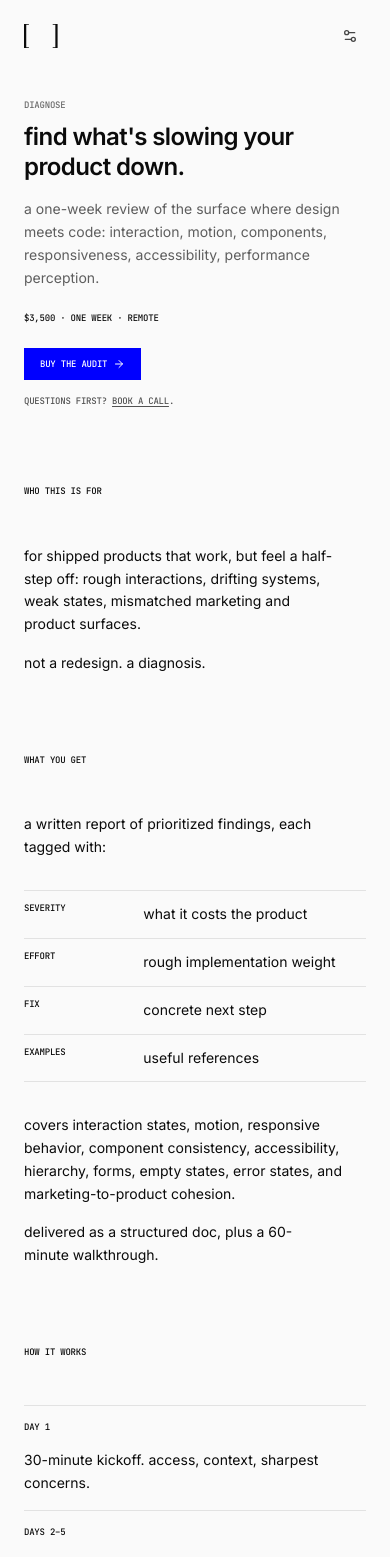
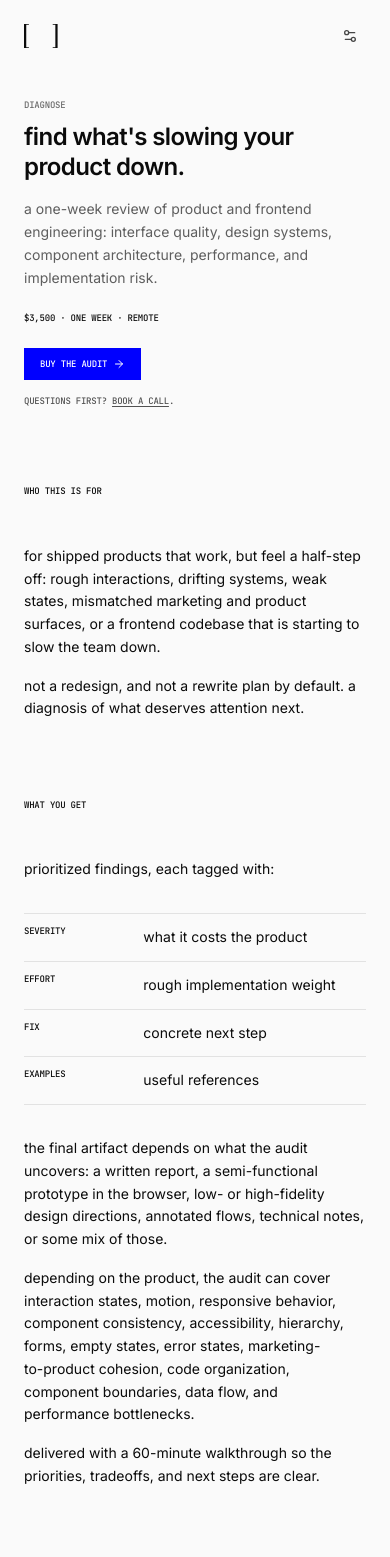
Before and after one commit to thirdindexco/site, a Next.js app: page /audit in a window 390 px wide. Shown: the top 1557 px of the page. Built offline with nearby package versions, Linux system fonts and the light colour scheme; no server answers.

Commit message:
update copy

```diff
--- a/app/_lib/engagements.ts
+++ b/app/_lib/engagements.ts
@@ -16,7 +16,7 @@ export const ENGAGEMENTS: readonly Engagement[] = [
     title: "audit",
     meta: "$3,500 · one week",
     description:
-      "interface, system, motion, and frontend review. prioritized fixes, written clearly.",
+      "review of the product's design and frontend engineering, from interface to architecture.",
     href: "/audit",
   },
   {
--- a/app/audit/page.tsx
+++ b/app/audit/page.tsx
@@ -8,7 +8,7 @@ import { GRID } from "../_lib/layout";
 
 const pageTitle = "audit — third index";
 const pageDescription =
-  "A one-week review of product interfaces, design systems, motion, and frontend implementation. Prioritized fixes, written clearly.";
+  "A one-week product and frontend engineering audit spanning interface quality, design systems, implementation, performance, and architecture.";
 
 export const metadata: Metadata = {
   title: pageTitle,
@@ -55,9 +55,9 @@ const schedule: [string, string][] = [
   ],
   [
     "days 2–5",
-    "product, key flows, design system, component library, marketing surface.",
+    "product flows, design system, component architecture, codebase structure, marketing surface.",
   ],
-  ["day 6", "report delivered."],
+  ["day 6", "findings and recommended next steps delivered."],
   [
     "day 7",
     "walkthrough call. q&a, priorities, next steps.",
@@ -67,11 +67,15 @@ const schedule: [string, string][] = [
 const faqs: FaqItem[] = [
   {
     q: "how is this different from a design review or a UX audit?",
-    a: "it looks at the surface where design meets code: interaction, motion, components, responsiveness, accessibility, and polish. not just screens in isolation.",
+    a: "it looks at the full web surface where design meets code: interaction, motion, components, responsiveness, accessibility, performance, and implementation quality. not just screens in isolation.",
+  },
+  {
+    q: "can it cover deeper frontend architecture?",
+    a: "yes. the audit can stay close to surface quality, go deeper into component architecture and frontend systems, or balance both depending on what is slowing the product down.",
   },
   {
     q: "we already have designers. why would we need this?",
-    a: "designers see intent. engineers see implementation. the audit looks at the shipped gap between them.",
+    a: "designers see intent. engineers see implementation. the audit looks at the shipped gap between them, and the system decisions underneath that gap.",
   },
   {
     q: "what if we just want you to fix the stuff yourself?",
@@ -131,9 +135,9 @@ export default function AuditPage() {
               find what's slowing your product down.
             </h1>
             <p className="max-w-[60ch] pt-4 font-sans text-sm leading-relaxed text-foreground/65 md:pt-5 md:text-base">
-              a one-week review of the surface where design meets code:
-              interaction, motion, components, responsiveness, accessibility,
-              performance perception.
+              a one-week review of product and frontend engineering:
+              interface quality, design systems, component architecture,
+              performance, and implementation risk.
             </p>
             <p className="pt-6 font-mono text-3xs font-medium uppercase tracking-tight md:pt-8">
               $3,500 · one week · remote
@@ -164,12 +168,14 @@ export default function AuditPage() {
           </div>
           <div className="col-span-12 pt-6 md:col-span-9 md:col-start-4 md:pt-0">
             <p className="font-sans text-sm leading-relaxed text-pretty md:text-base">
-              for shipped products that work, but feel a half-step off:
-              rough interactions, drifting systems, weak states, mismatched
-              marketing and product surfaces.
+              for shipped products that work, but feel a half-step off: rough
+              interactions, drifting systems, weak states, mismatched marketing
+              and product surfaces, or a frontend codebase that is starting to
+              slow the team down.
             </p>
             <p className="pt-4 font-sans text-sm leading-relaxed text-pretty md:text-base">
-              not a redesign. a diagnosis.
+              not a redesign, and not a rewrite plan by default. a diagnosis of
+              what deserves attention next.
             </p>
           </div>
         </section>
@@ -182,7 +188,7 @@ export default function AuditPage() {
           </div>
           <div className="col-span-12 pt-6 md:col-span-9 md:col-start-4 md:pt-0">
             <p className="font-sans text-sm leading-relaxed text-pretty md:text-base">
-              a written report of prioritized findings, each tagged with:
+              prioritized findings, each tagged with:
             </p>
             <dl className="mt-8 border-y border-[color:var(--panel-border)]">
               {deliverables.map(([term, def], i) => (
@@ -204,12 +210,21 @@ export default function AuditPage() {
               ))}
             </dl>
             <p className="pt-8 font-sans text-sm leading-relaxed text-pretty md:text-base">
-              covers interaction states, motion, responsive behavior,
-              component consistency, accessibility, hierarchy, forms, empty
-              states, error states, and marketing-to-product cohesion.
+              the final artifact depends on what the audit uncovers: a written
+              report, a semi-functional prototype in the browser, low- or
+              high-fidelity design directions, annotated flows, technical notes,
+              or some mix of those.
             </p>
             <p className="pt-4 font-sans text-sm leading-relaxed text-pretty md:text-base">
-              delivered as a structured doc, plus a 60-minute walkthrough.
+              depending on the product, the audit can cover interaction states,
+              motion, responsive behavior, component consistency, accessibility,
+              hierarchy, forms, empty states, error states,
+              marketing-to-product cohesion, code organization, component
+              boundaries, data flow, and performance bottlenecks.
+            </p>
+            <p className="pt-4 font-sans text-sm leading-relaxed text-pretty md:text-base">
+              delivered with a 60-minute walkthrough so the priorities, tradeoffs,
+              and next steps are clear.
             </p>
           </div>
         </section>
@@ -268,7 +283,7 @@ export default function AuditPage() {
             <p className="font-sans text-sm leading-relaxed text-pretty md:text-base">
               two decades in the browser. work for modern treasury, axoni,
               vice media, condé nast, amazon. long practice at the line
-              between interface and implementation.
+              between interface, systems, and implementation.
             </p>
             <Link
               href="/#selected-work"
--- a/app/embedded/page.tsx
+++ b/app/embedded/page.tsx
@@ -7,7 +7,7 @@ import { GRID } from "../_lib/layout";
 
 const pageTitle = "embedded — third index";
 const pageDescription =
-  "Fractional software and design engineering for teams that need senior frontend architecture, interface judgment, and production momentum.";
+  "Fractional software and design engineering for teams that need a senior frontend developer, design engineer, interface judgment, and production momentum.";
 
 export const metadata: Metadata = {
   title: pageTitle,
--- a/app/layout.tsx
+++ b/app/layout.tsx
@@ -21,7 +21,7 @@ const sans = Inter({
 
 const siteTitle = "third index";
 const siteDescription =
-  "A small software studio for web products, design systems, and design engineering.";
+  "independent design engineering studio building product interfaces, design systems, and self-initiated web products. principal-led by michael ciccarelli.";
 
 const siteUrl =
   process.env.NODE_ENV === "production"
@@ -44,6 +44,20 @@ export const metadata: Metadata = {
   metadataBase: new URL(siteUrl),
   title: siteTitle,
   description: siteDescription,
+  keywords: [
+    "design engineering",
+    "design engineering studio",
+    "design engineer",
+    "frontend engineering",
+    "frontend architecture",
+    "product interfaces",
+    "design systems",
+    "web motion",
+    "headless commerce",
+    "interface engineering",
+  ],
+  authors: [{ name: "Michael Ciccarelli", url: "https://ciccarel.li" }],
+  creator: "Michael Ciccarelli",
   icons: {
     icon: [{ url: "/favicon.svg", type: "image/svg+xml" }],
   },
@@ -58,7 +72,7 @@ export const metadata: Metadata = {
         url: "/og.jpg",
         width: 1200,
         height: 600,
-        alt: "third index — small software studio",
+        alt: "third index — independent software and design engineering studio",
       },
     ],
   },
--- a/app/page.tsx
+++ b/app/page.tsx
@@ -19,8 +19,7 @@ const InquiryDrawer = dynamic(
 );
 
 const HERO_HEADLINE = "third index";
-const HERO_SUPPORT =
-  "is a small software studio for interfaces, systems, and motion.";
+const HERO_SUPPORT = "is an independent design engineering studio.";
 
 export default function HomePage() {
   return (
@@ -29,7 +28,7 @@ export default function HomePage() {
         <section className={`pt-12 md:pt-24 lg:pt-32 ${GRID}`}>
           <p
             data-anim="hero"
-            className="col-span-12 md:col-start-2 md:col-span-10 max-w-[60ch] font-sans text-2xl font-semibold tracking-tighter leading-tight text-pretty md:text-3xl"
+            className="col-span-12 md:col-start-2 md:col-span-10 max-w-[60ch] font-sans text-2xl font-semibold tracking-tighter leading-tight text-pretty md:text-4xl"
           >
             {HERO_HEADLINE}{" "}
             <span className="font-light text-foreground/50">
@@ -56,9 +55,8 @@ export default function HomePage() {
               >
                 michael ciccarelli
               </a>
-              . two decades building software for the web across products,
-              platforms, and digital systems. principal-led, collaborators as
-              needed.
+              . two decades building interfaces, systems, and motion for the
+              web. client work alongside self-initiated products.
             </p>
           </div>
 
@@ -70,8 +68,9 @@ export default function HomePage() {
               inquiries
             </div>
             <p className="pt-8 font-sans text-sm leading-relaxed text-pretty">
-              open to new projects. product interfaces, design engineering,
-              brand & marketing sites, commerce stacks, editorial builds.
+              open to new projects. product work, brand & marketing sites,
+              commerce stacks, editorial builds. principal-led, collaborators as
+              needed.
             </p>
             <InquiryCTA />
           </div>
--- a/app/sprint/page.tsx
+++ b/app/sprint/page.tsx
@@ -7,7 +7,7 @@ import { GRID } from "../_lib/layout";
 
 const pageTitle = "sprint — third index";
 const pageDescription =
-  "Two to three weeks to ship a defined web surface: brand site, product flow, design system, or frontend architecture.";
+  "Two to three weeks of senior frontend development to ship a defined web surface: brand site, product flow, design system, or frontend architecture.";
 
 export const metadata: Metadata = {
   title: pageTitle,
```
Also changed, not shown: public/llms.txt.
